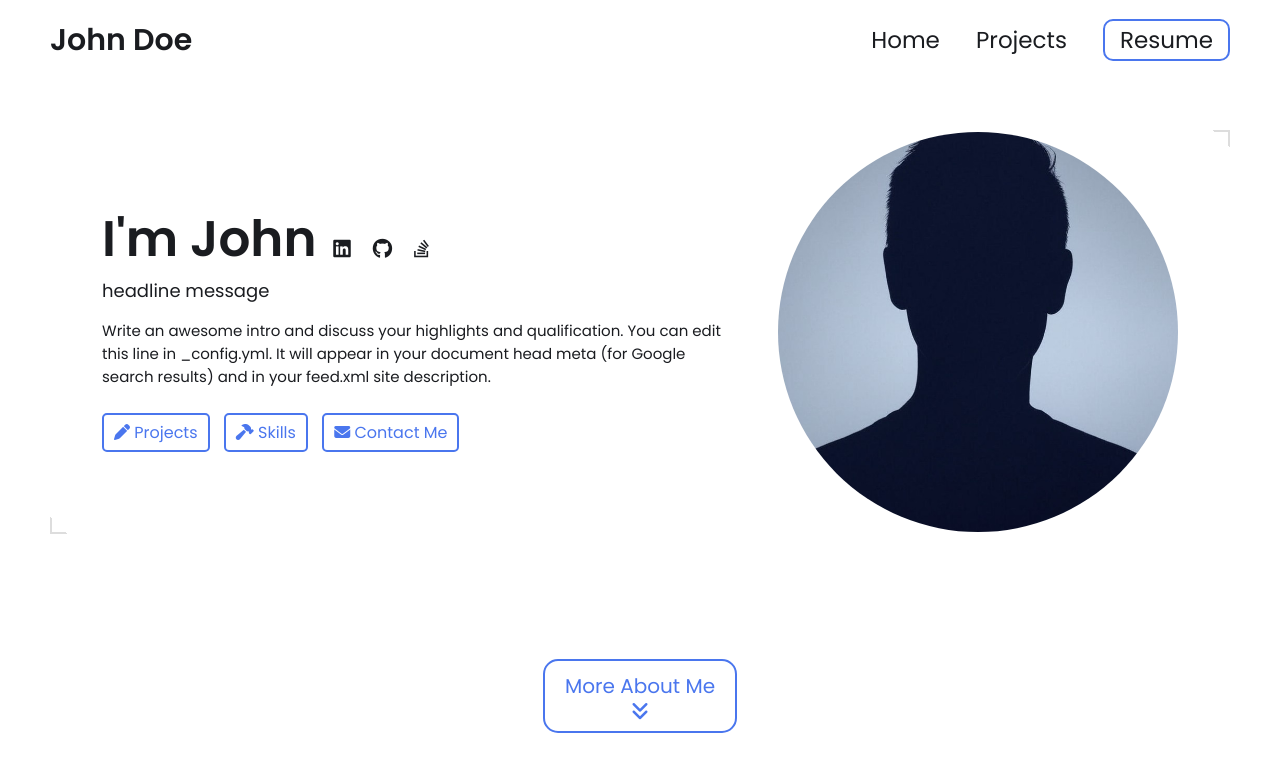
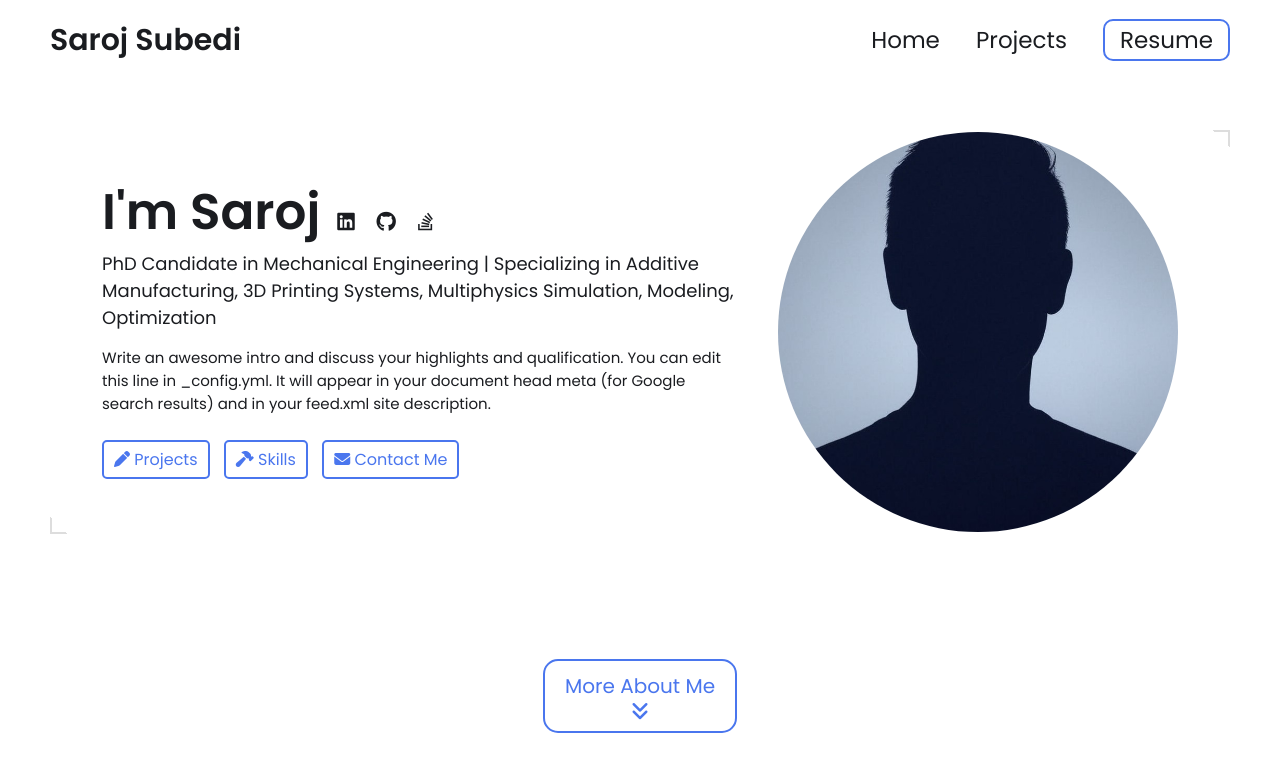
Before and after one commit to subedi-saroj/subedi-saroj.github.io, a Jekyll site: the page built from index.html, in a window 1280 px wide and 900 px high. Shown: the top 772 px of the window. Built offline with Jekyll 4.4.1, drawn with Linux system fonts in a browser that asks for light colours.

Commit message:
Update portfolio details for Saroj Subedi

```diff
--- a/_config.yml
+++ b/_config.yml
@@ -7,13 +7,13 @@
 
 # Main Page Setup
 
-title: John Doe's Portfolio # This is what shows up in the tab of the browser
+title: Saroj Subedi's Portfolio # This is what shows up in the tab of the browser
 
 
 
 # Hero Section
-name: John Doe
-headline: headline message
+name: Saroj Subedi
+headline: PhD Candidate in Mechanical Engineering | Specializing in Additive Manufacturing, 3D Printing Systems, Multiphysics Simulation, Modeling, Optimization
 description: >- # dont remove this line. this will ignore all new lines until the next section
   Write an awesome intro and discuss your highlights and qualification. You can edit this
   line in _config.yml. It will appear in your document head meta (for
```
